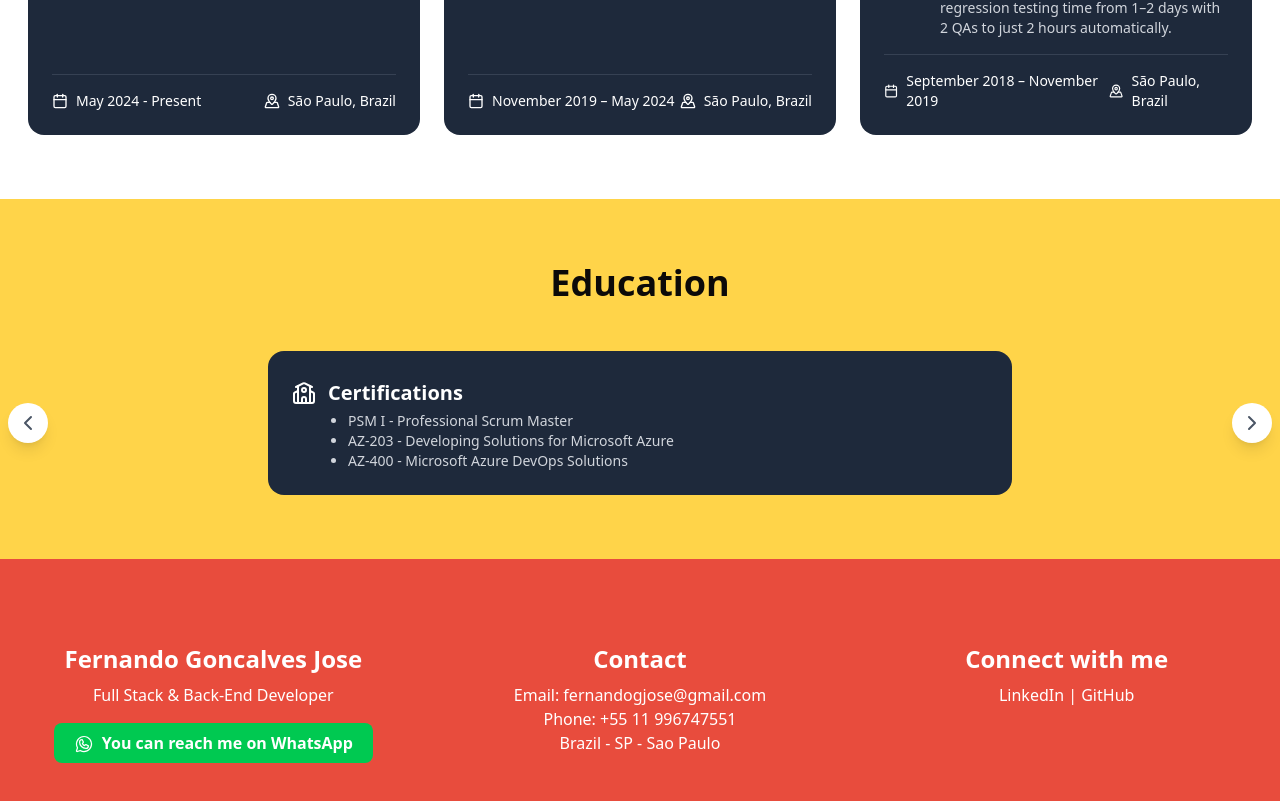
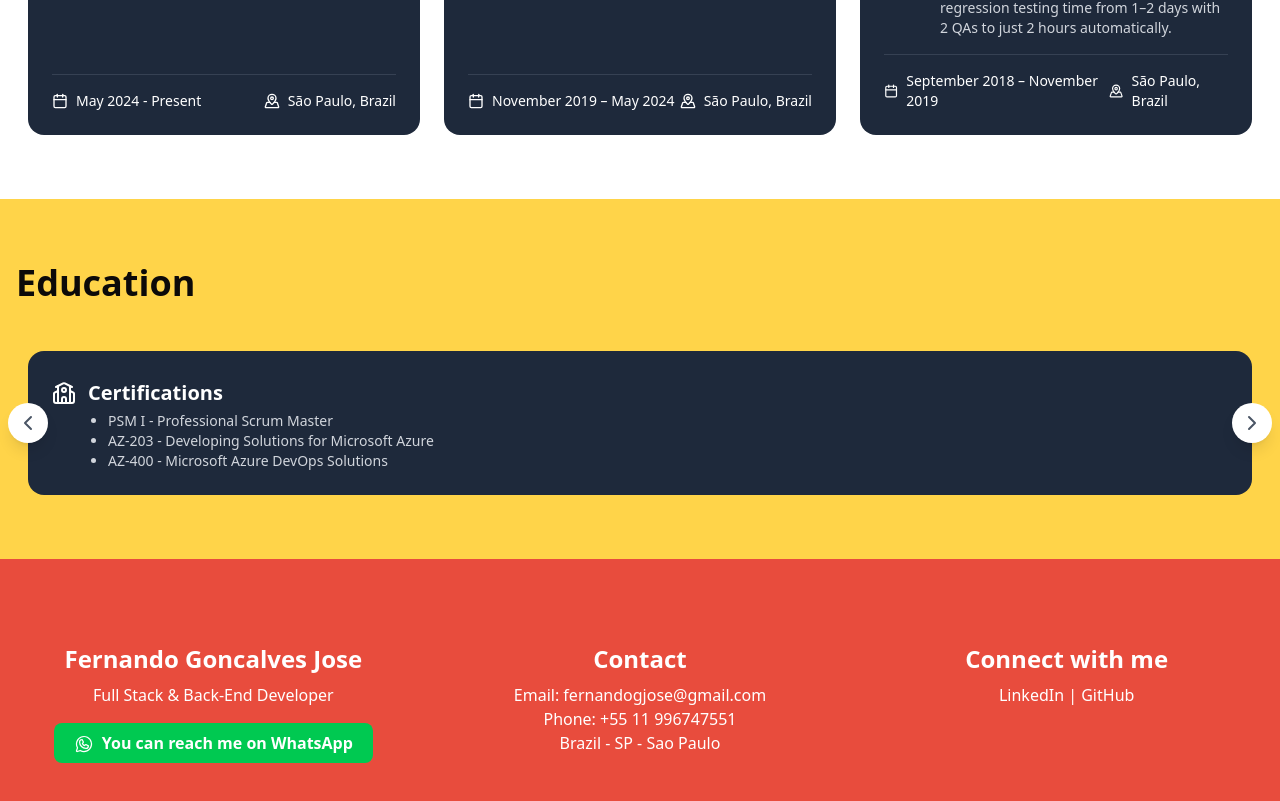
Before and after one commit to fernandogjose/resume, a Next.js app: page / in a window 1280 px wide. Shown: the part 1814-2615 px from the top of the page. Built offline with nearby package versions, Linux system fonts and the light colour scheme.

Commit message:
refactor: improve education

```diff
--- a/src/app/_components/education.tsx
+++ b/src/app/_components/education.tsx
@@ -80,15 +80,10 @@ export function Education() {
         <section className="bg-[#FFD449] py-16">
             <div className="container px-4 mx-auto">
                 <div className="grid grid-cols-1 gap-12 items-center">
-                    <h2 className="text-4xl font-bold text-center">
-                        Education
-                    </h2>
+                    <h2 className="text-4xl font-bold text-left">Education</h2>
 
                     <div className="relative">
-                        <div
-                            className="overflow-hidden max-w-3xl mx-auto"
-                            ref={emblaRef}
-                        >
+                        <div className="overflow-hidden" ref={emblaRef}>
                             <div className="flex select-none ">
                                 {educations.map((education, educationIndex) => (
                                     <div
```
